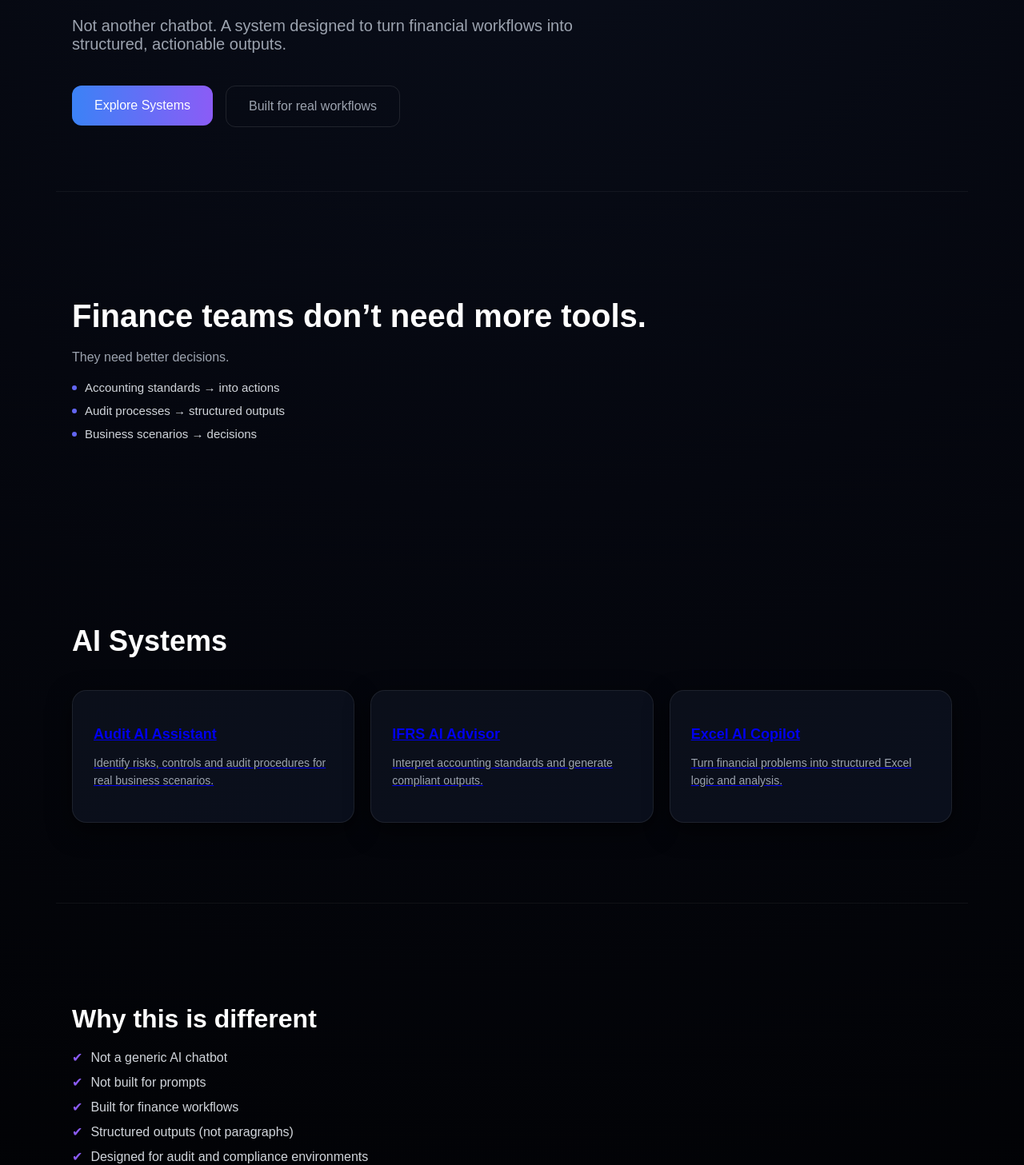
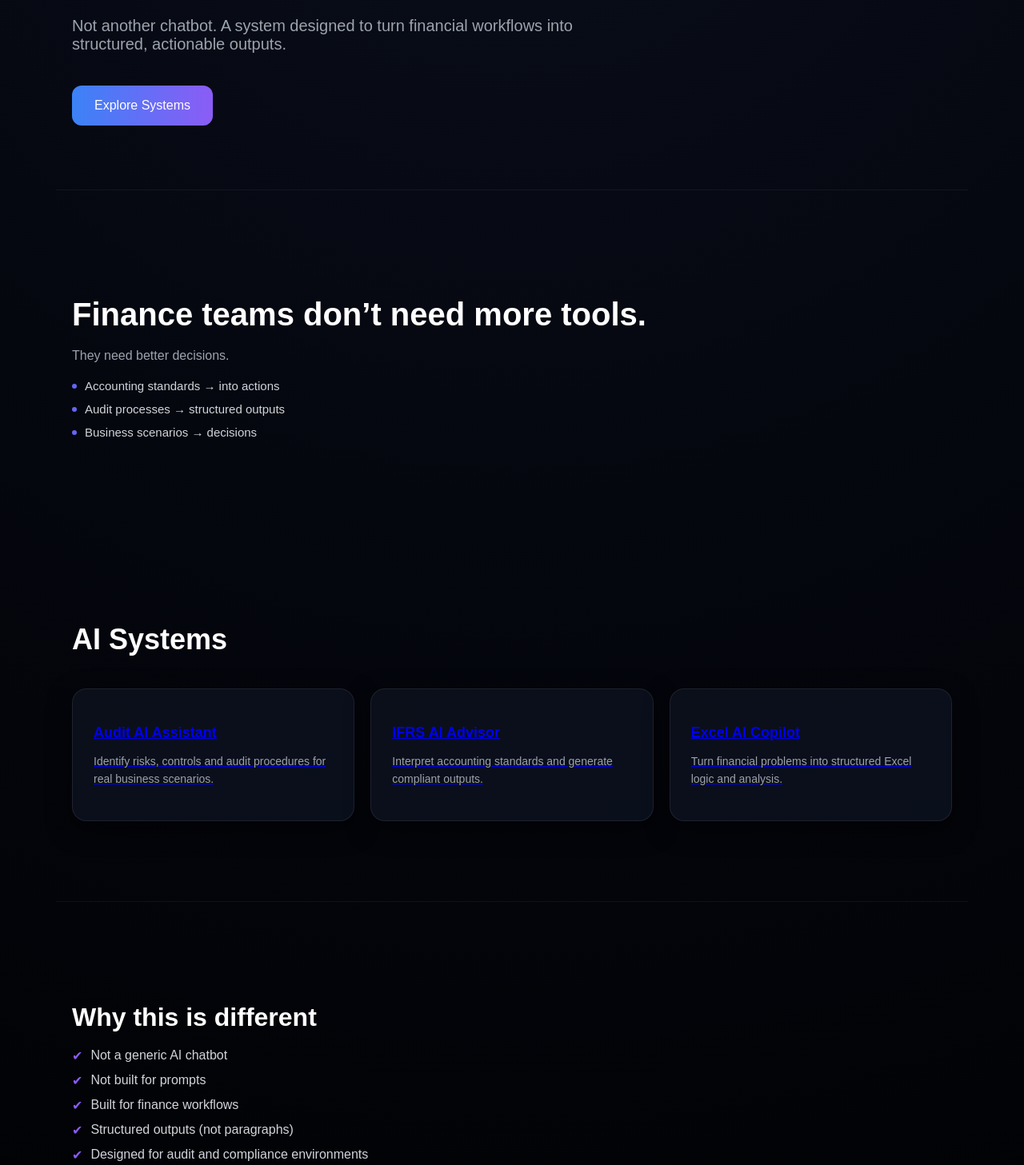
Before and after one commit to marinofecal/skynet-final, a Next.js app: page / in a window 1280 px wide. Shown: the part 360-1817 px from the top of the page at 80% size. Built offline with nearby package versions, Linux system fonts and the light colour scheme.

Commit message:
Update page.jsx

```diff
--- a/app/page.jsx
+++ b/app/page.jsx
@@ -58,7 +58,6 @@ export default function Home() {
           structured, actionable outputs.
         </p>
 
-        <div style={{ display: "flex", gap: "16px" }}>
         <Link href="/tools">
           <button
             style={{
@@ -74,18 +73,6 @@ export default function Home() {
             Explore Systems
           </button>
         </Link>
-
-          <div
-            style={{
-              padding: "16px 28px",
-              borderRadius: "12px",
-              border: "1px solid rgba(255,255,255,0.1)",
-              color: "#9ca3af",
-            }}
-          >
-            Built for real workflows
-          </div>
-        </div>
       </section>
 
       {/* VALUE */}
@@ -162,13 +149,6 @@ export default function Home() {
                   border: "1px solid rgba(255,255,255,0.08)",
                   boxShadow: "0 10px 30px rgba(0,0,0,0.6)",
                   cursor: "pointer",
-                  transition: "all 0.25s ease",
-                }}
-                onMouseEnter={(e) => {
-                  e.currentTarget.style.transform = "translateY(-5px)";
-                }}
-                onMouseLeave={(e) => {
-                  e.currentTarget.style.transform = "translateY(0)";
                 }}
               >
                 <h3 style={{ fontSize: "18px", marginBottom: "10px" }}>
@@ -205,15 +185,7 @@ export default function Home() {
             "Structured outputs (not paragraphs)",
             "Designed for audit and compliance environments",
           ].map((item, i) => (
-            <div
-              key={i}
-              style={{
-                display: "flex",
-                gap: "10px",
-                alignItems: "center",
-                color: "#d1d5db",
-              }}
-            >
+            <div key={i} style={{ display: "flex", gap: "10px", color: "#d1d5db" }}>
               <span style={{ color: "#8b5cf6" }}>✔</span>
               {item}
             </div>
```
Lines whose indentation alone changed are shown as unchanged.
